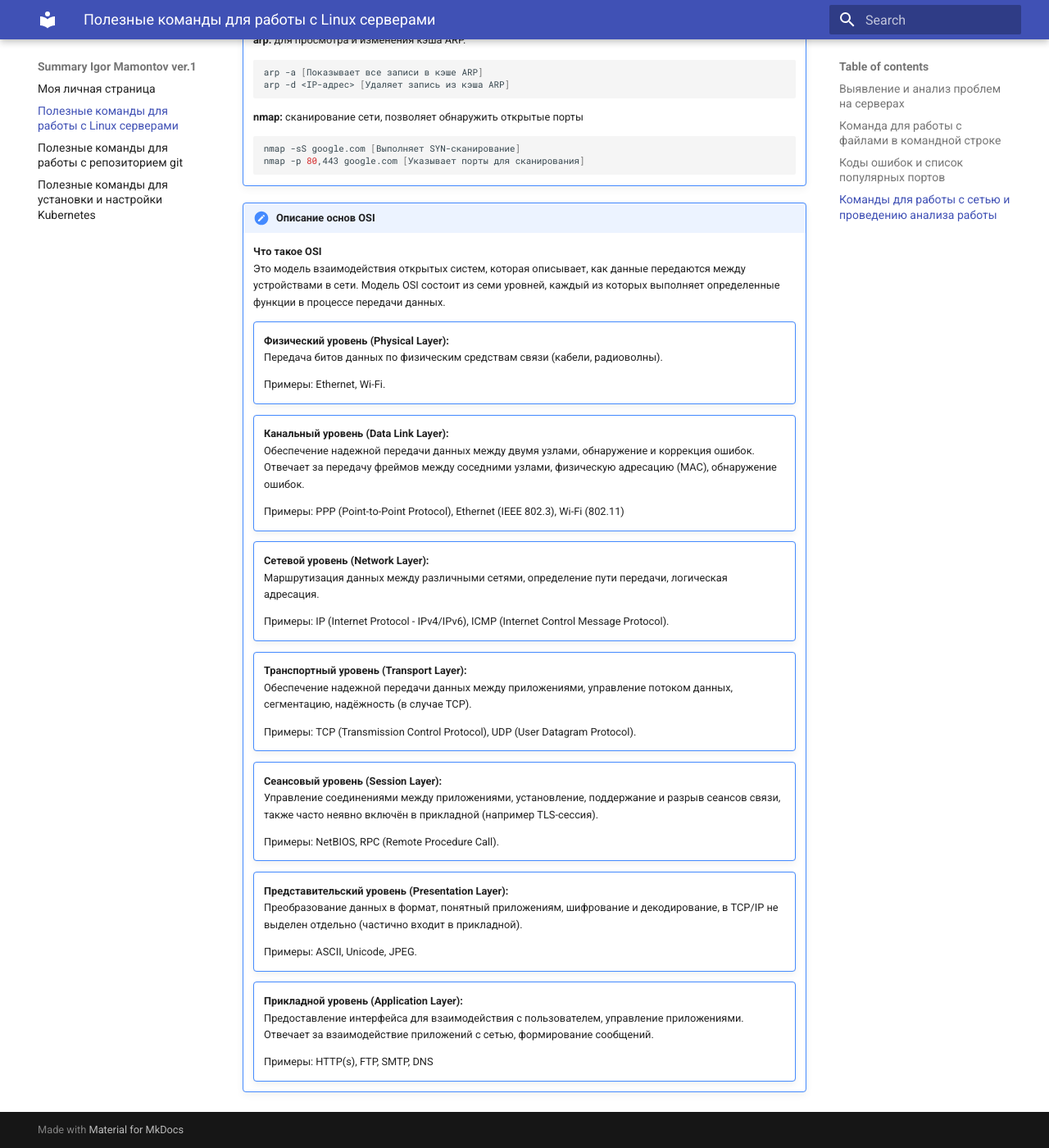
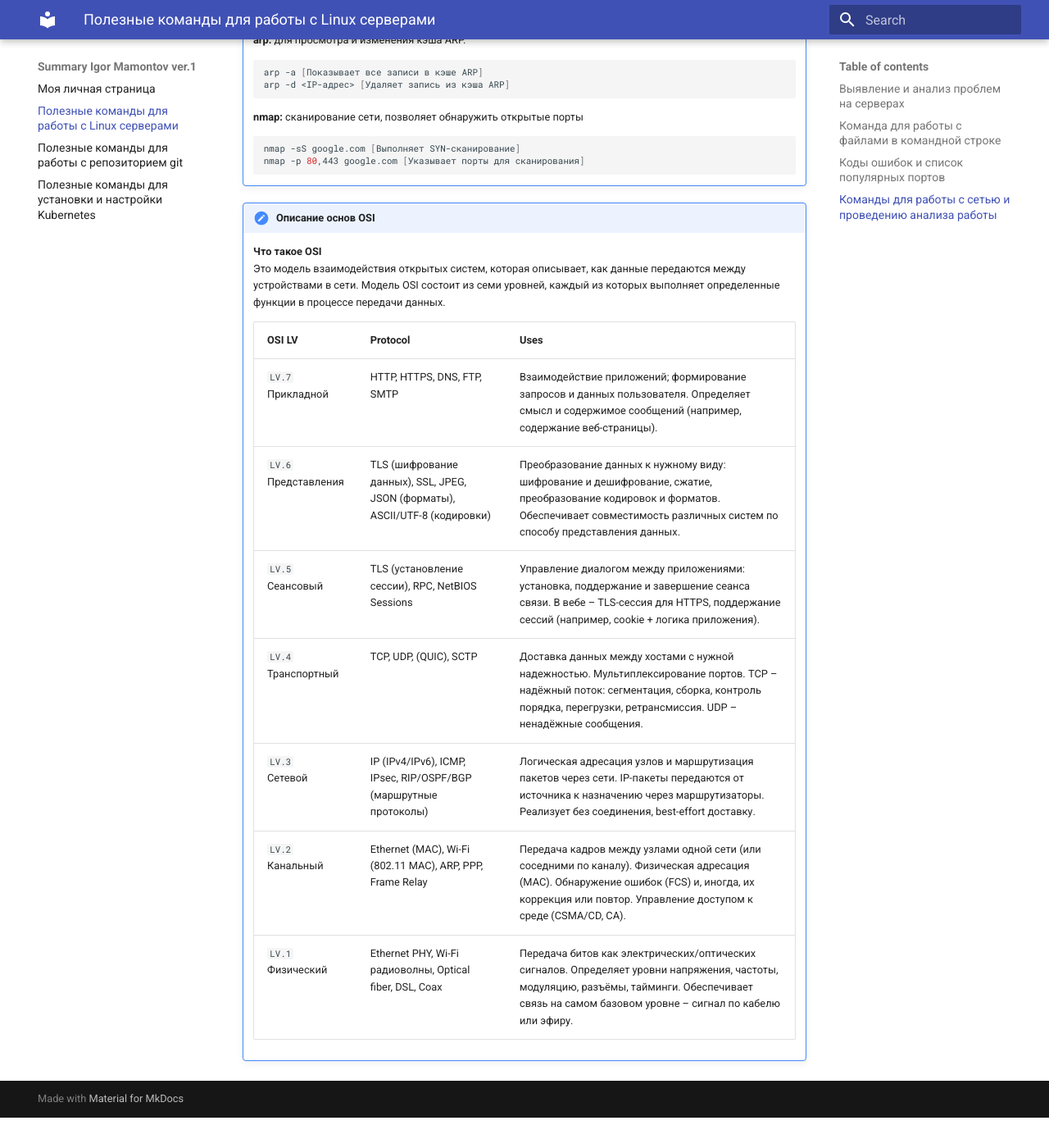
Before and after one commit to Mamontosik/IgorMamontov_Summary, an MkDocs documentation site: the page built from docs/admin.md, in a window 1280 px wide and 1400 px high, scrolled down 5494 px. Shown: the whole window at 82% size. Built offline with MkDocs 1.6.1 and Material for MkDocs 9.7.7, drawn with Linux system fonts in a browser that asks for light colours; after the commit the page ends 6857 px from its top, so only the background shows below that.

Commit message:
Форматирование блока про OSI

```diff
--- a/docs/admin.md
+++ b/docs/admin.md
@@ -284,52 +284,12 @@
     Это модель взаимодействия открытых систем, которая описывает, как данные передаются между устройствами в сети. Модель OSI состоит из семи уровней, каждый из которых выполняет определенные функции в процессе передачи данных.
     <br>
 
-    !!! note ""
-        **Физический уровень (Physical Layer):**
-        <br>
-            Передача битов данных по физическим средствам связи (кабели, радиоволны).
-        <br>
-
-        Примеры: Ethernet, Wi-Fi.
-    !!! note ""
-        **Канальный уровень (Data Link Layer):**
-        <br>
-            Обеспечение надежной передачи данных между двумя узлами, обнаружение и коррекция ошибок. Отвечает за передачу фреймов между соседними узлами, физическую адресацию (MAC), обнаружение ошибок.
-        <br>
-
-        Примеры: PPP (Point-to-Point Protocol), Ethernet (IEEE 802.3), Wi-Fi (802.11)
-    !!! note ""
-        **Сетевой уровень (Network Layer):**
-        <br>
-            Маршрутизация данных между различными сетями, определение пути передачи, логическая адресация.
-        <br>
-
-        Примеры: IP (Internet Protocol - IPv4/IPv6), ICMP (Internet Control Message Protocol).
-    !!! note ""
-        **Транспортный уровень (Transport Layer):**
-        <br>
-            Обеспечение надежной передачи данных между приложениями, управление потоком данных, сегментацию, надёжность (в случае TCP).
-        <br>
-
-        Примеры: TCP (Transmission Control Protocol), UDP (User Datagram Protocol).
-    !!! note ""
-        **Сеансовый уровень (Session Layer):**
-        <br>
-            Управление соединениями между приложениями, установление, поддержание и разрыв сеансов связи, также часто неявно включён в прикладной (например TLS-сессия).
-        <br>
-
-        Примеры: NetBIOS, RPC (Remote Procedure Call).
-    !!! note ""
-        **Представительский уровень (Presentation Layer):**
-        <br>
-        Преобразование данных в формат, понятный приложениям, шифрование и декодирование, в TCP/IP не выделен отдельно (частично входит в прикладной).
-        <br>
-
-        Примеры: ASCII, Unicode, JPEG.
-    !!! note ""
-        **Прикладной уровень (Application Layer):**
-        <br>
-            Предоставление интерфейса для взаимодействия с пользователем, управление приложениями. Отвечает за взаимодействие приложений с сетью, формирование сообщений.
-        <br>
-
-        Примеры: HTTP(s), FTP, SMTP, DNS
+    | OSI LV               | Protocol                                                                       | Uses |
+    | -------------------- | ------------------------------------------------------------------------------ | ---- |
+    | `LV.7`<br>Прикладной    | HTTP, HTTPS, DNS, FTP, SMTP                                                 | Взаимодействие приложений; формирование запросов и данных пользователя. Определяет смысл и содержимое сообщений (например, содержание веб-страницы).                                                                                          |
+    | `LV.6`<br>Представления | TLS (шифрование данных), SSL, JPEG, JSON (форматы), ASCII/UTF-8 (кодировки) | Преобразование данных к нужному виду: шифрование и дешифрование, сжатие, преобразование кодировок и форматов. Обеспечивает совместимость различных систем по способу представления данных.                                                                           |
+    | `LV.5`<br>Сеансовый     | TLS (установление сессии), RPC, NetBIOS Sessions                            | Управление диалогом между приложениями: установка, поддержание и завершение сеанса связи. В вебе – TLS-сессия для HTTPS, поддержание сессий (например, cookie + логика приложения).                                                                                   |
+    | `LV.4`<br>Транспортный  | TCP, UDP, (QUIC), SCTP                                                      | Доставка данных между хостами с нужной надежностью. Мультиплексирование портов. TCP – надёжный поток: сегментация, сборка, контроль порядка, перегрузки, ретрансмиссия. UDP – ненадёжные сообщения.                                                              |
+    | `LV.3`<br>Сетевой       | IP (IPv4/IPv6), ICMP, IPsec, RIP/OSPF/BGP (маршрутные протоколы)            | Логическая адресация узлов и маршрутизация пакетов через сети. IP-пакеты передаются от источника к назначению через маршрутизаторы. Реализует без соединения, best-effort доставку.                                                                                   |
+    | `LV.2`<br>Канальный     | Ethernet (MAC), Wi-Fi (802.11 MAC), ARP, PPP, Frame Relay                   | Передача кадров между узлами одной сети (или соседними по каналу). Физическая адресация (MAC). Обнаружение ошибок (FCS) и, иногда, их коррекция или повтор. Управление доступом к среде (CSMA/CD, CA).                                                      |
+    | `LV.1`<br>Физический    | Ethernet PHY, Wi-Fi радиоволны, Optical fiber, DSL, Coax                    | Передача битов как электрических/оптических сигналов. Определяет уровни напряжения, частоты, модуляцию, разъёмы, тайминги. Обеспечивает связь на самом базовом уровне – сигнал по кабелю или эфиру.                                                            |
```
